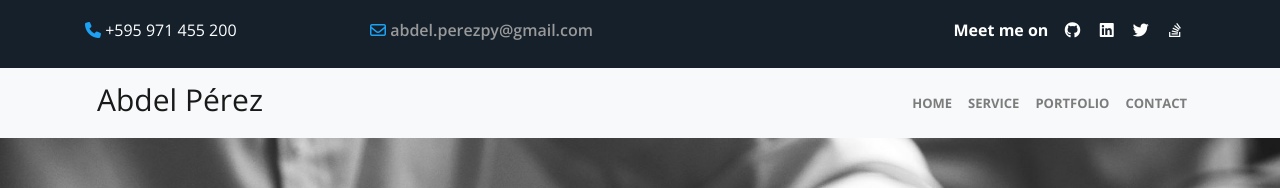
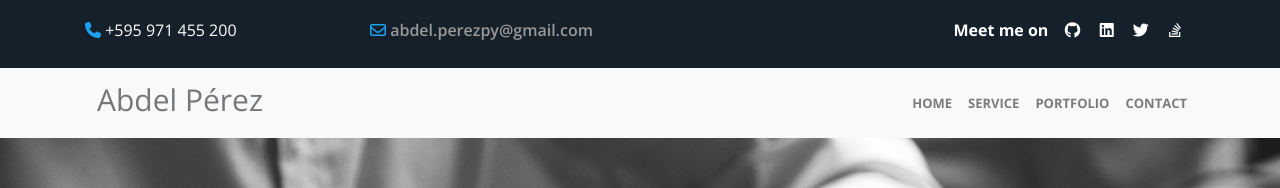
Before and after one commit to abdelp/abdelp.github.io, a plain HTML site: page index.html in a window 1280 px wide. Shown: the top 188 px of the page. Drawn offline with nearby package versions, Linux system fonts and the light colour scheme.

Commit message:
Update padding for navbar

```diff
--- a/css/templatemo-style.css
+++ b/css/templatemo-style.css
@@ -180,7 +180,8 @@ header .social-icon li a {
 /* start nagivation */
 
 .navbar {
-  padding: 0;
+  padding-top: 0;
+  padding-bottom: 0;
 }
 
 .navbar-default {
@@ -196,6 +197,7 @@ header .social-icon li a {
   height: 70px;
   line-height: 40px;
   padding: 12px 0 0 12px;
+  color: rgb(119, 119, 119);
 }
 
 .navbar-light .navbar-nav li a {
```
Also changed, not shown: js/custom.js (+0 -22 lines).
